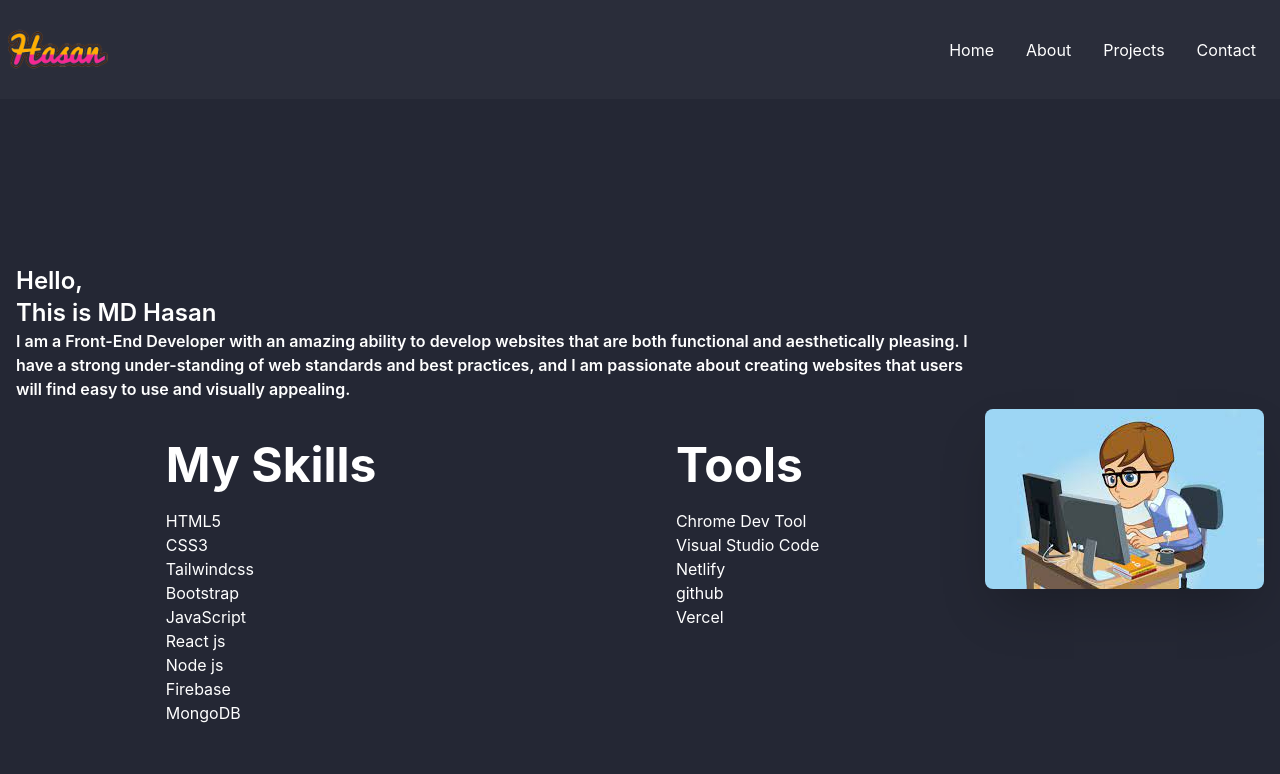
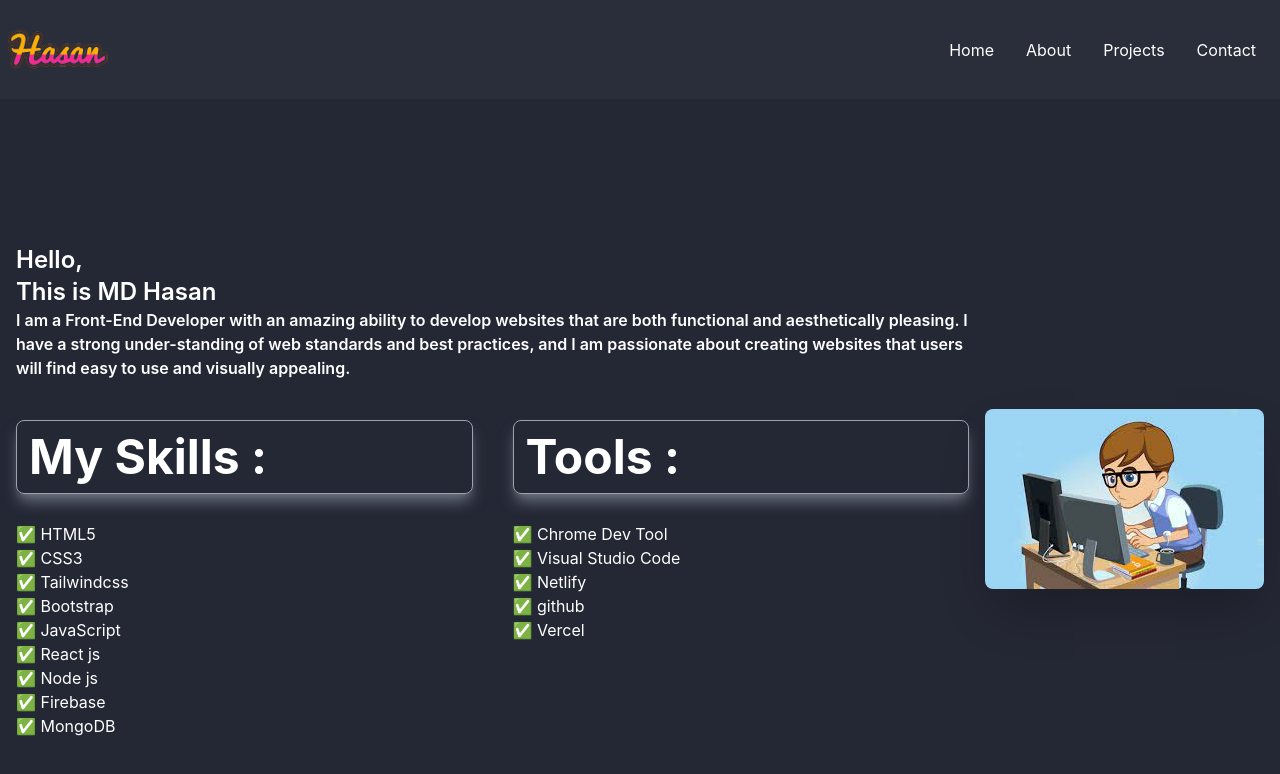
Before and after one commit to MdHasan0467/My_React_Portfolio, a React (Create React App) app: page /about in a window 1280 px wide. Shown: the top 774 px of the page. Built offline with nearby package versions, Linux system fonts and the light colour scheme.

Commit message:
projects page skill and tool customize

```diff
--- a/src/components/Pages/About/About.js
+++ b/src/components/Pages/About/About.js
@@ -22,29 +22,33 @@ const About = () => {
 									users will find easy to use and visually appealing.
 								</h2>
 							</div>
-							<div className='flex justify-around my-7'>
+							<div className='grid grid-cols-1 md:grid-cols-2 gap-10 my-7'>
 								<div>
-									<h1 className='text-5xl text-start font-bold'>My Skills</h1>
-									<ul className='my-5'>
-										<li className='text-start'>HTML5</li>
-										<li className='text-start'>CSS3</li>
-										<li className='text-start'>Tailwindcss</li>
-										<li className='text-start'>Bootstrap</li>
-										<li className='text-start'>JavaScript</li>
-										<li className='text-start'>React js</li>
-										<li className='text-start'>Node js</li>
-										<li className='text-start'>Firebase</li>
-										<li className='text-start'>MongoDB</li>
+									<h1 className='text-5xl text-start font-bold border border-gray-400 shadow-lg shadow-gray-500 p-3 rounded-lg'>
+										My Skills :
+									</h1>
+									<ul className='my-7'>
+										<li className='text-start hover:text-yellow-400 cursor-pointer'> ✅ HTML5</li>
+										<li className='text-start hover:text-yellow-400 cursor-pointer'> ✅ CSS3</li>
+										<li className='text-start hover:text-yellow-400 cursor-pointer'> ✅ Tailwindcss</li>
+										<li className='text-start hover:text-yellow-400 cursor-pointer'> ✅ Bootstrap</li>
+										<li className='text-start hover:text-yellow-400 cursor-pointer'> ✅ JavaScript</li>
+										<li className='text-start hover:text-yellow-400 cursor-pointer'> ✅ React js</li>
+										<li className='text-start hover:text-yellow-400 cursor-pointer'> ✅ Node js</li>
+										<li className='text-start hover:text-yellow-400 cursor-pointer'> ✅ Firebase</li>
+										<li className='text-start hover:text-yellow-400 cursor-pointer'> ✅ MongoDB</li>
 									</ul>
 								</div>
 								<div>
-									<h1 className='text-5xl text-start font-bold'>Tools</h1>
-									<ul className='my-5'>
-										<li className='text-start'>Chrome Dev Tool</li>
-										<li className='text-start'>Visual Studio Code</li>
-										<li className='text-start'>Netlify</li>
-										<li className='text-start'>github</li>
-										<li className='text-start'>Vercel</li>
+									<h1 className='text-5xl text-start font-bold border border-gray-400 shadow-lg shadow-gray-500 p-3 rounded-lg'>
+										Tools :
+									</h1>
+									<ul className='my-7'>
+										<li className='text-start hover:text-yellow-400 cursor-pointer'> ✅ Chrome Dev Tool</li>
+										<li className='text-start hover:text-yellow-400 cursor-pointer'> ✅ Visual Studio Code</li>
+										<li className='text-start hover:text-yellow-400 cursor-pointer'> ✅ Netlify</li>
+										<li className='text-start hover:text-yellow-400 cursor-pointer'> ✅ github</li>
+										<li className='text-start hover:text-yellow-400 cursor-pointer'> ✅ Vercel</li>
 									</ul>
 								</div>
 							</div>
```
